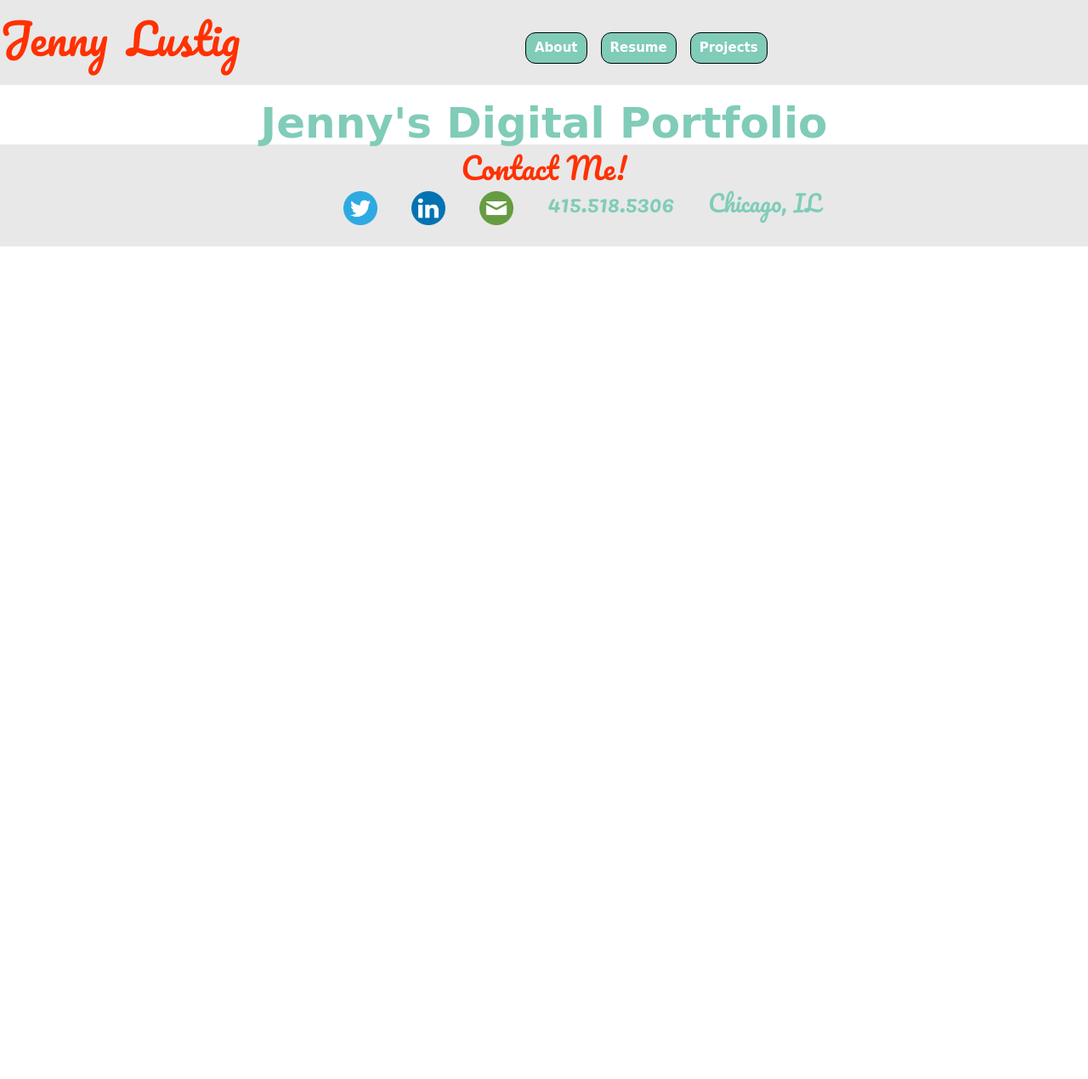
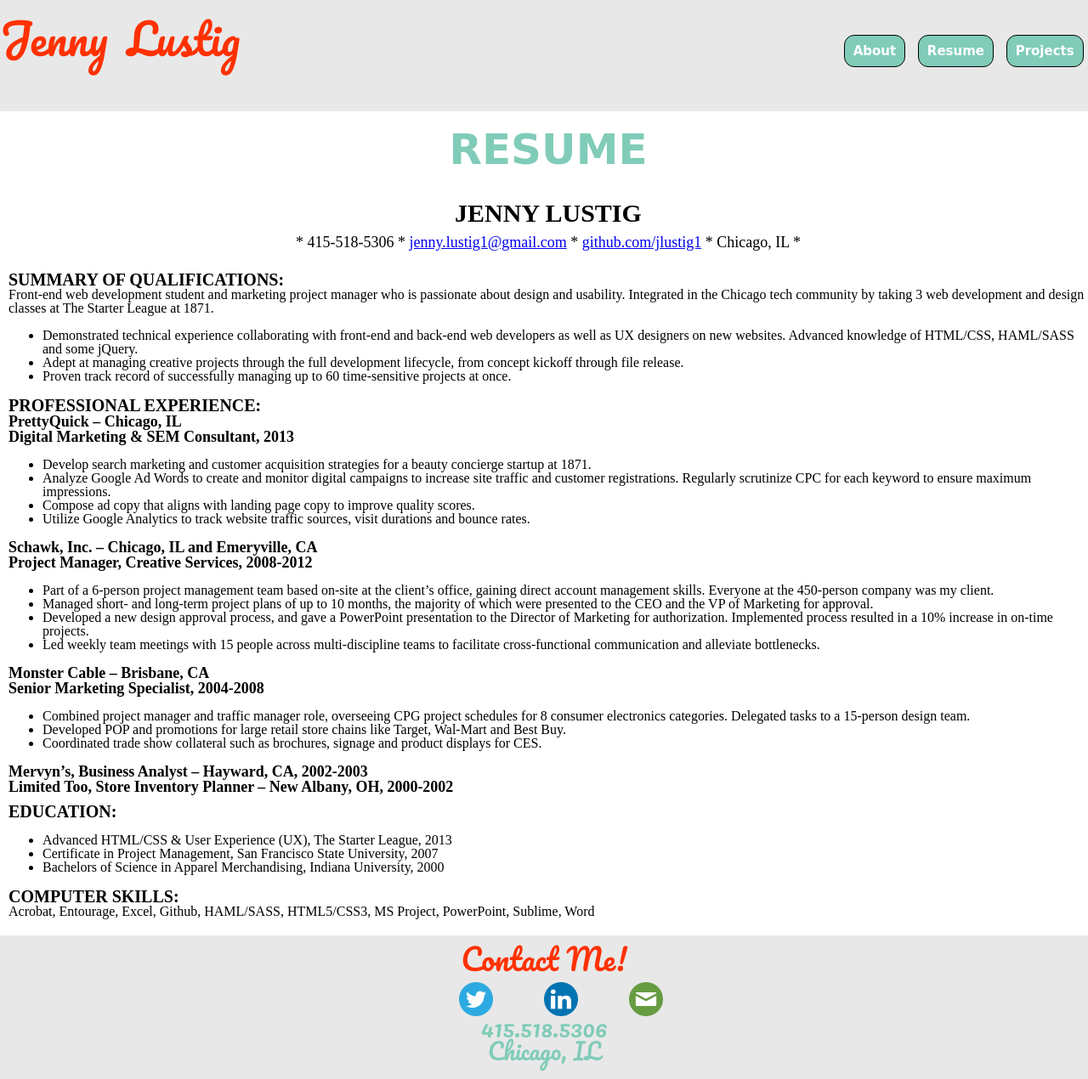
Before and after one commit to jlustig1/jlustig1.github.com, a plain HTML site: page resume.html in a window 1280 px wide. Shown: the whole page at 85% size. Before the commit the page ends 800 px from the top, so only its background shows below. Drawn offline with Linux system fonts and the light colour scheme; a web font is replaced by a local one.

Commit message:
Resume add

```diff
--- /dev/null
+++ b/about.css
@@ -0,0 +1,200 @@
+.group:before,
+.group:after {
+  content: "";
+  display: table;
+}
+
+.group:after {
+  clear: both;
+}
+
+.group {
+  *zoom: 1;
+}
+
+header {
+  background-color: #E8E8E8;
+}
+
+a {
+  text-decoration: none;
+}
+
+h1 {
+  text-align: left;
+  word-spacing: 10px;
+  font-size: 50px;
+  font-family: 'Pacifico', cursive;
+  padding: 20px 0 30px 0;
+  width: 50%;
+}
+
+h1 a {
+  color: #FF3100;
+ }
+
+.me {
+  float: left;
+}
+
+nav ul {
+  float: right;
+  width: 50%;
+  padding: 20px 0 30px 0;
+  text-align: right;
+}
+
+nav li {
+  display: inline-block;
+  padding: 10px;
+  border: 1px solid black;
+  background-color: #80CCB8;
+  border-radius: 12px;
+  margin: .8333333333%;
+}
+
+nav li a:hover {
+  color: #FF3100;
+}
+
+nav li a {
+  color: #FFF;
+  font-size: 15px;
+  font-weight: bolder;
+  font-family: 'Codystar', cursive;
+}
+
+h2 {
+  color: #80CCB8;
+  font-size: 50px;
+  font-weight: bold;
+  text-align: center;
+  font-family: 'Codystar', cursive;
+  margin-top: 20px;
+}
+
+figure {
+  width: 50%;
+  float: left;
+}
+
+.profile-pic {
+ width: 100%;
+ max-width: 300px;
+ margin: 20px auto;
+ display: block;
+}
+
+.container {
+  float: right;
+  color: #A1A1A1;
+  width: 50%;
+  line-height: 180%;
+}
+
+section p {
+  font-family: 'PT Serif Caption', serif;
+  margin: 20px 150px 20px 0;
+  font-size: 25px;
+  text-align: left;
+}
+
+.clear {
+  clear: both;
+}
+
+footer {
+  background-color: #E8E8E8;
+  width: 100%;
+  padding-bottom: 20px;
+}
+
+.contact-me {
+  text-align: center;
+  padding: 10px 0;
+  font-size: 35px;
+  color: #FF3100;
+}
+
+footer ul img {
+  margin: 0 20px;
+  float: left;
+  width: 40px;
+  height: 40px;
+  font-size: 15px;
+}
+
+.contact {
+  float: left;
+  font-size: 27px;
+  color: #80CCB8;
+  width: 100%;
+  display: block;
+  text-align: center;
+}
+
+.social-icons {
+  display: block;
+  margin: 0 auto;
+  max-width: 300px;
+}
+
+.social-icons li {
+    float: left;
+    width: 33.333333333%;
+  }
+
+  .social-icons li a {
+    width: 80px;
+    display: block;
+    margin: 0 auto;
+  }
+
+footer p, .contact {
+  font-family: 'Pacifico', cursive;
+}
+
+@media all and (max-width: 386px) {
+  .me {
+    display: block;
+    width: 100%;
+    text-align: center;
+  }
+
+  nav ul {
+    width: 100%;
+    display: block;
+    text-align: center;
+   }
+
+}
+
+@media all and (max-width: 592px) {
+  h1, nav ul {
+    width: 100%;
+    display: block;
+    text-align: center;
+  }
+}
+
+@media all and (max-width: 625px) {
+  .container, figure {
+    width: 100%;
+  }
+
+  .profile-pic {
+    display: block;
+    width: 100%;
+  }
+
+  .container {
+    text-align: center;
+    display: block;
+    width: 100%;
+  }
+
+  .container p {
+    width: 90%;
+    padding: 0 5%;
+  }
+}
--- /dev/null
+++ b/projects.css
@@ -0,0 +1,159 @@
+.group:before,
+.group:after {
+  content: "";
+  display: table;
+}
+
+.group:after {
+  clear: both;
+}
+
+.group {
+  *zoom: 1;
+}
+
+header {
+  background-color: #E8E8E8;
+}
+
+h1 {
+  text-align: left;
+  word-spacing: 10px;
+  font-size: 50px;
+  font-family: 'Pacifico', cursive;
+  padding: 20px 0 30px 0;
+  width: 50%;
+}
+
+ h1 a {
+  text-decoration: none;
+  color: #FF3100;
+ }
+
+.me {
+  float: left;
+}
+
+nav ul {
+  float: right;
+  width: 50%;
+  padding: 20px 0 30px 0;
+  text-align: right;
+}
+
+nav li {
+  display: inline-block;
+  padding: 10px;
+  border: 1px solid black;
+  background-color: #80CCB8;
+  border-radius: 12px;
+  margin: .8333333333%;
+}
+
+nav li a:hover {
+  color: #FF3100;
+}
+
+nav li a {
+  text-decoration: none;
+  color: #FFF;
+  font-size: 15px;
+  font-weight: bolder;
+  font-family: 'Codystar', cursive;
+}
+
+section {
+  margin-left: 10px;
+}
+
+h2 {
+  color: #80CCB8;
+  font-size: 50px;
+  font-weight: bold;
+  text-align: center;
+  font-family: 'Codystar', cursive;
+  margin-top: 20px;
+}
+
+section p {
+  margin-top: 15px;
+  font-size: 20px;
+}
+
+section a {
+  text-decoration: none;
+}
+
+h3 {
+  font-size: 40px;
+  margin: 20px 0;
+  color: #80CCB8;
+}
+
+section img {
+  width: 90%;
+  margin-top: 15px;
+}
+
+footer, address {
+  background-color: #E8E8E8;
+}
+
+footer {
+  width: 100%;
+  padding-bottom: 20px;
+  margin-top: 20px;
+}
+
+.contact-me {
+  text-align: center;
+  padding: 10px 0;
+  font-size: 35px;
+  color: #FF3100;
+}
+
+footer ul img {
+  margin: 0 20px;
+  float: left;
+  width: 40px;
+  height: 40px;
+  font-size: 15px;
+}
+
+.contact {
+  float: left;
+  font-size: 27px;
+  color: #80CCB8;
+  width: 100%;
+  display: block;
+  text-align: center;
+}
+
+.social-icons {
+  display: block;
+  margin: 0 auto;
+  max-width: 300px;
+}
+
+.social-icons li {
+    float: left;
+    width: 33.333333333%;
+  }
+
+.social-icons li a {
+    width: 80px;
+    display: block;
+    margin: 0 auto;
+  }
+
+footer p, .contact {
+  font-family: 'Pacifico', cursive;
+}
+
+@media all and (max-width: 592px) {
+  h1, nav ul {
+    width: 100%;
+    display: block;
+    text-align: center;
+  }
+}
--- a/reset.css
+++ b/reset.css
@@ -9,7 +9,7 @@ a, abbr, acronym, address, big, cite, code,
 del, dfn, em, img, ins, kbd, q, s, samp,
 small, strike, strong, sub, sup, tt, var,
 b, u, i, center,
-dl, dt, dd, ol, ul, li,
+dl, dt, dd,
 fieldset, form, label, legend,
 table, caption, tbody, tfoot, thead, tr, th, td,
 article, aside, canvas, details, embed,
--- /dev/null
+++ b/resume.css
@@ -0,0 +1,172 @@
+.group:before,
+.group:after {
+  content: "";
+  display: table;
+}
+
+.group:after {
+  clear: both;
+}
+
+.group {
+  *zoom: 1;
+}
+
+header {
+  background-color: #E8E8E8;
+}
+
+h1 {
+  text-align: left;
+  word-spacing: 10px;
+  font-size: 50px;
+  font-family: 'Pacifico', cursive;
+  padding: 20px 0 30px 0;
+  width: 50%;
+}
+
+ h1 a {
+  text-decoration: none;
+  color: #FF3100;
+ }
+
+.me {
+  float: left;
+}
+
+nav ul {
+  float: right;
+  width: 50%;
+  padding: 20px 0 30px 0;
+  text-align: right;
+}
+
+nav li {
+  display: inline-block;
+  padding: 10px;
+  border: 1px solid black;
+  background-color: #80CCB8;
+  border-radius: 12px;
+  margin: .8333333333%;
+}
+
+nav li a:hover {
+  color: #FF3100;
+}
+
+nav li a {
+  text-decoration: none;
+  color: #FFF;
+  font-size: 15px;
+  font-weight: bolder;
+  font-family: 'Codystar', cursive;
+}
+
+section {
+  margin-left: 10px;
+}
+
+h2 {
+  color: #80CCB8;
+  font-size: 50px;
+  font-weight: bold;
+  text-align: center;
+  font-family: 'Codystar', cursive;
+  margin: 20px 0 35px 0;
+}
+
+h3 {
+   font-size: 30px;
+   margin-bottom: 10px;
+}
+
+h3, .personal-info {
+  text-align: center;
+}
+
+.personal-info {
+  font-size: 18px;
+  margin-bottom: 25px;
+}
+
+h4 {
+  font-size: 20px;
+}
+
+h3, h4 {
+  font-weight: bold;
+  margin-top: 10px;
+}
+
+h5 {
+   font-size: 18px;
+   font-weight: bold;
+}
+
+section li {
+  list-style-type: disc;
+  font-size: 16px;
+}
+
+footer, address {
+  background-color: #E8E8E8;
+}
+
+footer {
+  width: 100%;
+  padding-bottom: 20px;
+  margin-top: 20px;
+}
+
+.contact-me {
+  text-align: center;
+  padding: 10px 0;
+  font-size: 35px;
+  color: #FF3100;
+}
+
+footer ul img {
+  margin: 0 20px;
+  float: left;
+  width: 40px;
+  height: 40px;
+  font-size: 15px;
+}
+
+.contact {
+  float: left;
+  font-size: 27px;
+  color: #80CCB8;
+  width: 100%;
+  display: block;
+  text-align: center;
+}
+
+.social-icons {
+  display: block;
+  margin: 0 auto;
+  max-width: 300px;
+}
+
+.social-icons li {
+    float: left;
+    width: 33.333333333%;
+  }
+
+.social-icons li a {
+    width: 80px;
+    display: block;
+    margin: 0 auto;
+  }
+
+footer p, .contact {
+  font-family: 'Pacifico', cursive;
+}
+
+@media all and (max-width: 592px) {
+  h1, nav ul {
+    width: 100%;
+    display: block;
+    text-align: center;
+  }
+}
--- a/resume.html
+++ b/resume.html
@@ -7,37 +7,93 @@
     <link href='http://fonts.googleapis.com/css?family=Pacifico' rel='stylesheet' type='text/css'>
     <link href='http://fonts.googleapis.com/css?family=PT+Serif+Caption:400,400italic' rel='stylesheet' type='text/css'>
     <link rel="stylesheet" href="reset.css">
-    <link rel="stylesheet" href="style2.css">
+    <link rel="stylesheet" href="resume.css">
   </head>
 
 <body>
-  <header>
-    <h1>Jenny Lustig</h1>
+  <header class="group">
+    <h1 class='me'><a href="./about.html">Jenny Lustig</a></h1>
 
     <nav>
-    <ul>
-    <a href="www.jennylustig.com/about"><li>About</li></a>
-    <a href="www.jennylustig.com/resume"><li>Resume</li></a>
-    <a href="www.jennylustig.com/projects"><li>Projects</li></a>
+      <ul class="group">
+        <li><a href="./about.html" class="submit-button">About</a></li>
+        <li><a href="./resume.html" class="submit-button">Resume</a></li>
+        <li><a href="./projects.html" class="submit-button">Projects</a>
       </ul>
     </nav>
 
   </header>
 
 <section>
-<h2>Jenny's Digital Portfolio</h2>
+  <h2>RESUME</h2>
+
+  <h3>JENNY LUSTIG</h3>
+  <p class="personal-info">* 415-518-5306 * <a href="http://www.jenny.lustig1@gmail.com" alt="Email">jenny.lustig1@gmail.com</a> * <a href="http://www.github.com/jlustig1">github.com/jlustig1</a> * Chicago, IL *</p>
+
+  <h4>SUMMARY OF QUALIFICATIONS:</h4>
+  <p>Front-end web development student and marketing project manager who is passionate about design and usability. Integrated in the Chicago tech community by taking 3 web development and design classes at The Starter League at 1871.</p>
+  <ul>
+    <li>Demonstrated technical experience collaborating with front-end and back-end web developers as well as UX designers on new websites. Advanced knowledge of HTML/CSS, HAML/SASS and some jQuery.</li>
+    <li>Adept at managing creative projects through the full development lifecycle, from concept kickoff through file release.</li>
+    <li>Proven track record of successfully managing up to 60 time-sensitive projects at once.</li>
+  </ul>
+
+  <h4>PROFESSIONAL EXPERIENCE:</h4>
+  <h5>PrettyQuick – Chicago, IL<br>
+  Digital Marketing & SEM Consultant, 2013</h5>
+  <ul>
+    <li>Develop search marketing and customer acquisition strategies for a beauty concierge startup at 1871.</li>
+    <li>Analyze Google Ad Words to create and monitor digital campaigns to increase site traffic and customer registrations. Regularly scrutinize CPC for each keyword to ensure maximum impressions.</li>
+    <li>Compose ad copy that aligns with landing page copy to improve quality scores.</li>
+    <li>Utilize Google Analytics to track website traffic sources, visit durations and bounce rates.</li>
+    </ul>
+
+  <h5>Schawk, Inc.  – Chicago, IL and Emeryville, CA<br>
+  Project Manager, Creative Services, 2008-2012</h5>
+  <ul>
+    <li>Part of a 6-person project management team based on-site at the client’s office, gaining direct account management skills. Everyone at the 450-person company was my client.</li>
+    <li>Managed short- and long-term project plans of up to 10 months, the majority of which were presented to the CEO and the VP of Marketing for approval.</li>
+    <li>Developed a new design approval process, and gave a PowerPoint presentation to the Director of Marketing for authorization. Implemented process resulted in a 10% increase in on-time projects.</li>
+    <li>Led weekly team meetings with 15 people across multi-discipline teams to facilitate cross-functional communication and alleviate bottlenecks.</li>
+  </ul>
+
+
+  <h5>Monster Cable  – Brisbane, CA<br>
+  Senior Marketing Specialist, 2004-2008</h5>
+  <ul>
+    <li>Combined project manager and traffic manager role, overseeing CPG project schedules for 8 consumer electronics categories. Delegated tasks to a 15-person design team.</li>
+    <li>Developed POP and promotions for large retail store chains like Target, Wal-Mart and Best Buy.</li>
+    <li>Coordinated trade show collateral such as brochures, signage and product displays for CES.</li>
+  </ul>
+
+  <h5>Mervyn’s, Business Analyst – Hayward, CA, 2002-2003</h5>
+  <h5>Limited Too, Store Inventory Planner – New Albany, OH, 2000-2002</h5>
+
+  <h4>EDUCATION:</h4>
+  <ul>
+    <li>Advanced HTML/CSS & User Experience (UX), The Starter League, 2013</li>
+    <li>Certificate in Project Management, San Francisco State University, 2007</li>
+    <li>Bachelors of Science in Apparel Merchandising, Indiana University, 2000</li>
+  </ul>
+
+  <h4>COMPUTER SKILLS:</h4>
+  <p>Acrobat, Entourage, Excel, Github, HAML/SASS, HTML5/CSS3, MS Project, PowerPoint, Sublime, Word</p>
 
 </section>
 
-<footer>
-<p>Contact Me!</p>
-<ul>
-<a href="http://twitter.com/JennyLustig"><li><img src="img/twitter.png" alt="twitter"></li></a>
-<a href="http://linkedin.com/in/jennylustig"><li><img src="img/linkedin.png" alt="Linked In"></li></a>
-<a href="mailto:jenny.lustig1@gmail.com"><li><img src="img/email.png" alt="email"></li></a>
-<li class="contact">415.518.5306</li>
-<li class="contact">Chicago, IL</li>
+<footer class='group'>
+  <p class="contact-me">Contact Me!</p>
+
+  <ul class="social-icons group">
+    <li><a class="group" href="http://twitter.com/JennyLustig"><img src="img/twitter.png" alt="twitter"></a></li>
+    <li><a href="http://linkedin.com/in/jennylustig"><img src="img/linkedin.png" alt="Linked In"></a></li>
+    <li><a href="mailto:jenny.lustig1@gmail.com"><img src="img/email.png" alt="email"></a></li>
   </ul>
+
+  <address class="contact">
+    <p>415.518.5306 <br>
+    Chicago, IL</p>
+  </address>
 
 </footer>
 
```
Also changed, not shown: about.html (+12 -9 lines), index.html (+1 -1 lines), projects.html (+31 -19 lines), img/FundAFuture-Design.jpg (added), img/FundAFuture-LandingPage.jpg (added). Lines whose indentation alone changed are shown as unchanged.
